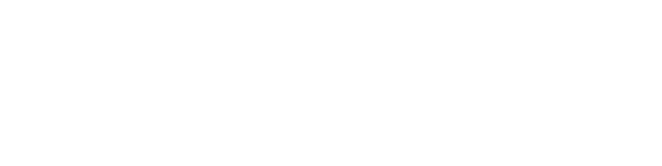
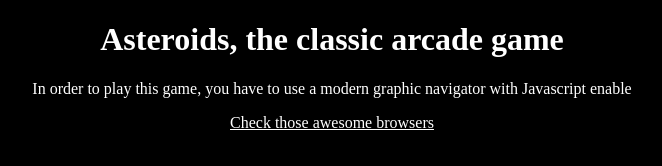
Before and after one commit to seda-karadeniz/asteroides, a website: page index.html in a window 1280 px wide. Shown: the whole page, without its empty margins (308-970 px from the left). Drawn offline with Linux system fonts and the light colour scheme; files that its build step writes are made by us from their sources.

Commit message:
add style

```diff
--- a/index.html
+++ b/index.html
@@ -3,8 +3,29 @@
 <head>
     <meta charset="UTF-8">
     <title>Title</title>
+    <style>
+        body{
+            background: black;
+            margin: 0;
+            overflow: hidden;
+            color: white;
+            text-align: center;
+        }
+        canvas{
+            margin-top: 1em;
+            border: 1px solid white;
+        }
+        a{
+            color: white;
+        }
+    </style>
 </head>
 <body>
-<script src="dist/main.js"></script>
+    <main id="asteroids">
+        <h1>Asteroids, the classic arcade game</h1>
+        <p>In order to play this game, you have to use a modern graphic navigator with Javascript enable</p>
+        <p><a href="https://browsehappy.com">Check those awesome browsers</a></p>
+    </main>
+    <script src="dist/main.js"></script>
 </body>
 </html>
```
Also changed, not shown: 1 other file.
